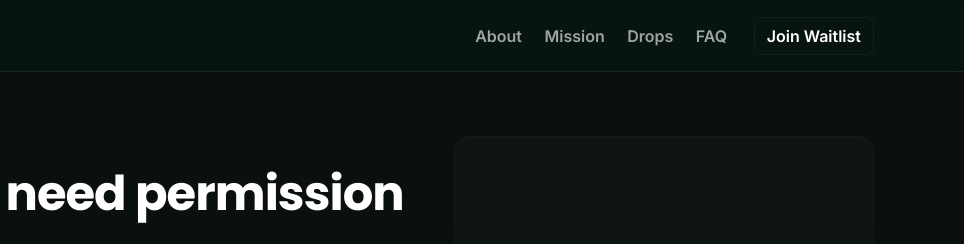
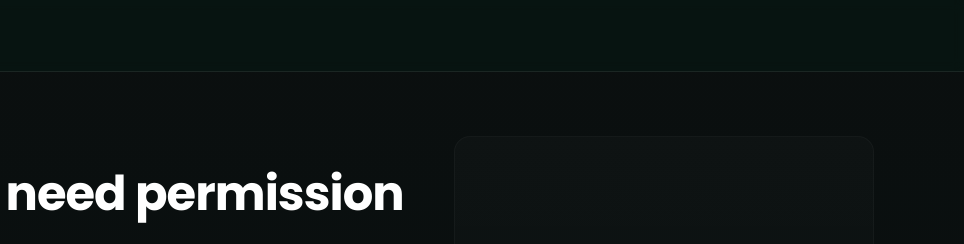
Before and after one commit to thesilentsheikhofficial/Unofficiallyofficial, a plain HTML site: page index.html in a window 1280 px wide. Shown: the top 244 px of the page, 316-1280 px from the left. Drawn offline with Linux system fonts and the light colour scheme.

```diff
--- a/index.html
+++ b/index.html
@@ -19,15 +19,6 @@
       <span class="brand-mark">UO</span>
       <span class="brand-name">UnofficiallyOfficial</span>
     </a>
-
-    <!-- Desktop Nav -->
-    <nav class="nav desktop-nav">
-      <a href="#about">About</a>
-      <a href="#mission">Mission</a>
-      <a href="#drops">Drops</a>
-      <a href="#faq">FAQ</a>
-      <a href="#waitlist" class="cta">Join Waitlist</a>
-    </nav>
 
     <!-- Mobile Menu Toggle -->
     <button class="menu-toggle" aria-label="Toggle Menu">
```
